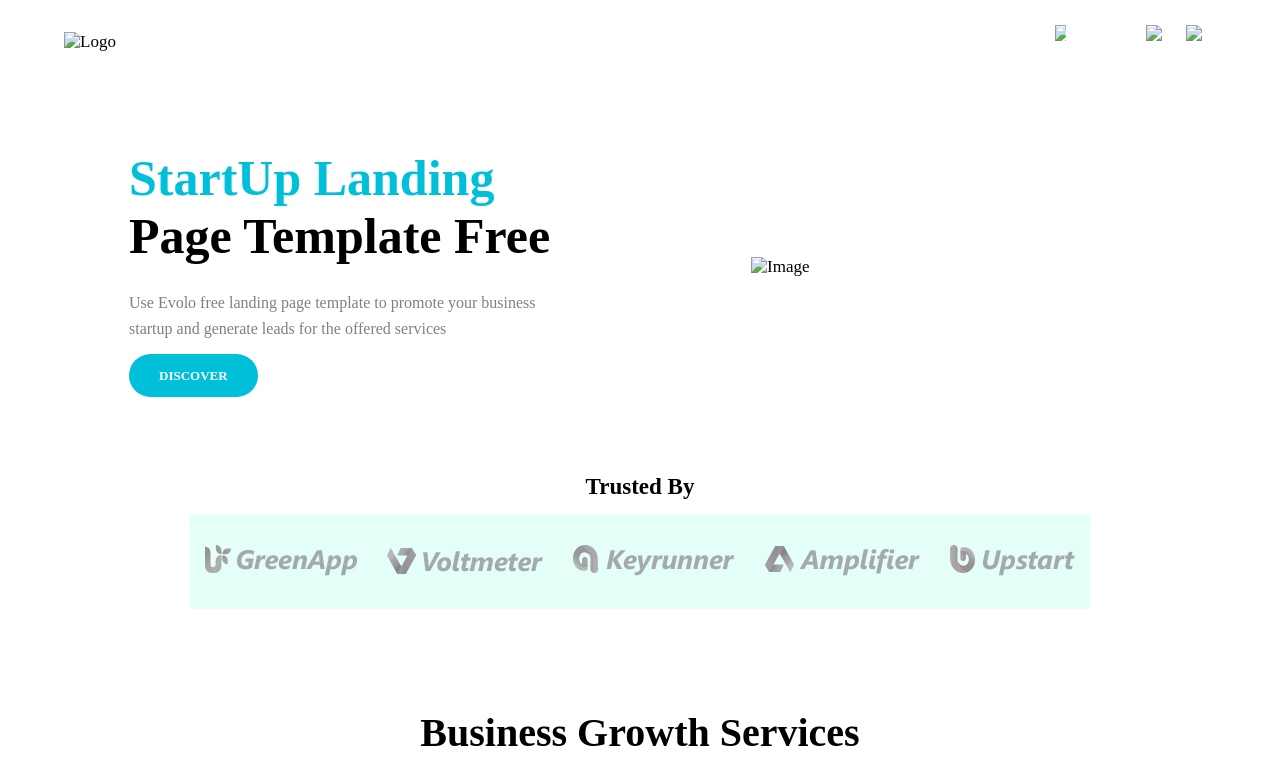
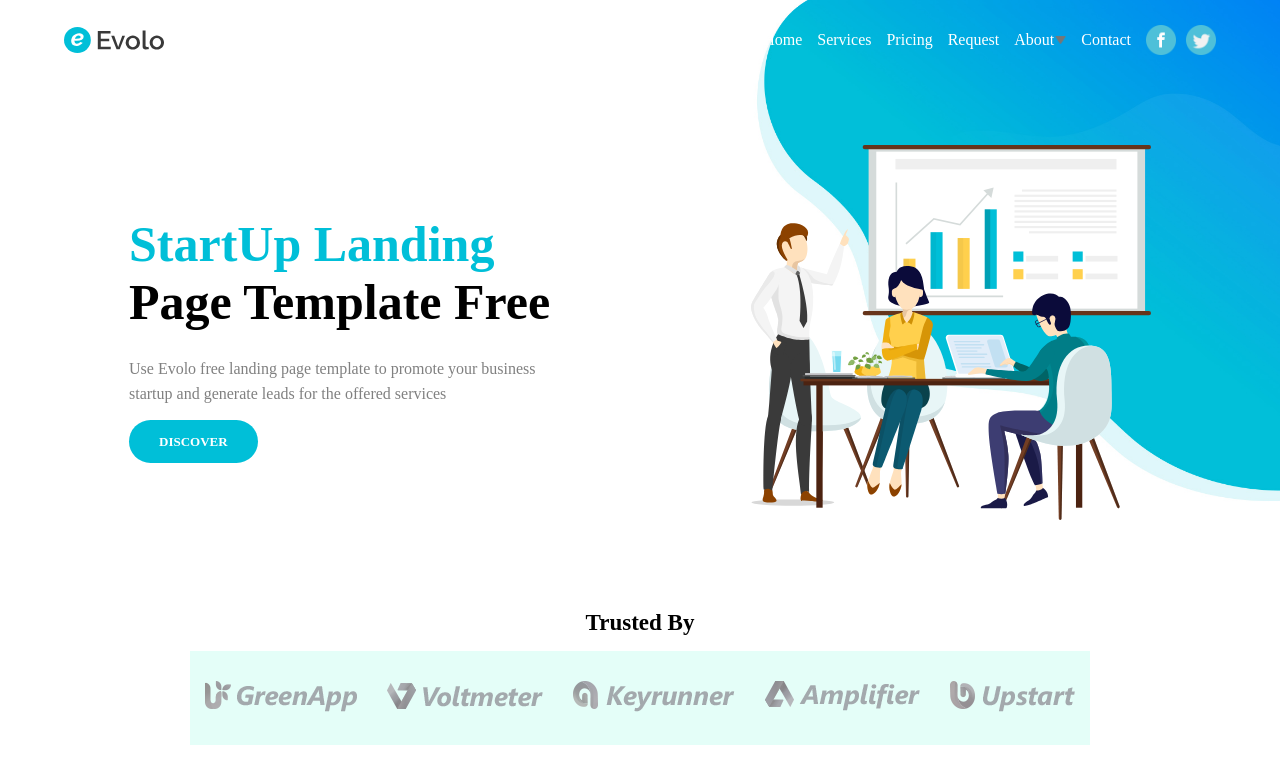
Before and after one commit to Muhammed-Sijah-Ashraf/evolo, a plain HTML site: page index.html in a window 1280 px wide. Shown: the top 773 px of the page. Drawn offline with Linux system fonts and the light colour scheme; the site is published under a folder, as on GitHub Pages, so addresses that start at the root find nothing; files whose address does not match are found by name.

Commit message:
2nd commit

```diff
--- a/css/style.css
+++ b/css/style.css
@@ -131,7 +131,7 @@ br.clear {
 
 #spotlight {
     padding-top: 25px;
-    background: url(/images/header-background.jpg) no-repeat;
+    background: url(../images/header-background.jpg) no-repeat;
     background-position: 284px 0px;
     background-size: contain;
 }
--- a/index.html
+++ b/index.html
@@ -23,7 +23,7 @@
             <section class="wrapper">
                 <header>
                     <div class="left">
-                        <img src="/images/logo.svg" alt="Logo" />
+                        <img src="./images/logo.svg" alt="Logo" />
                     </div>
                     <div class="right">
                         <ul>
@@ -36,7 +36,7 @@
                                     About
                                     <span
                                         ><img
-                                            src="/images/down-arrow.png"
+                                            src="./images/down-arrow.png"
                                             alt="Arrow"
                                     /></span>
                                 </a>
@@ -46,13 +46,13 @@
                                 <span class="head"
                                     ><a href="#"
                                         ><img
-                                            src="/images/facebook.png"
+                                            src="./images/facebook.png"
                                             alt="Facebook" /></a
                                 ></span>
                                 <span class="head"
                                     ><a href="#"
                                         ><img
-                                            src="/images/twitter.png"
+                                            src="./images/twitter.png"
                                             alt="Twitter" /></a
                                 ></span>
                             </li>
@@ -74,7 +74,7 @@
                         <a href="#" class="button">DISCOVER</a>
                     </div>
                     <div class="right">
-                        <img src="/images/header-teamwork.svg" alt="Image" />
+                        <img src="./images/header-teamwork.svg" alt="Image" />
                     </div>
                 </div>
             </section>
```
